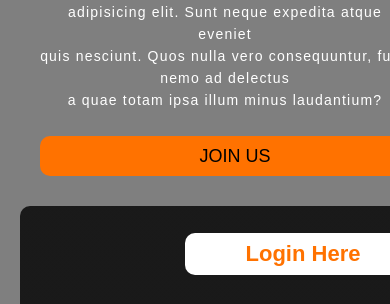
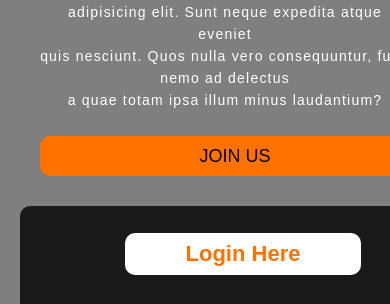
Before and after one commit to Choudharyji36/Web-Design_Portfolio, a plain HTML site: page index.html in a window 390 px wide. Shown: the part 511-815 px from the top of the page. Drawn offline with nearby package versions, Linux system fonts and the light colour scheme.

Commit message:
Update style.css
Signed-off-by: Kapil Choudhary  <144799541+Choudharyji36@users.noreply.github.com>

```diff
--- a/style.css
+++ b/style.css
@@ -358,7 +358,7 @@ ul li a:hover{
     }
 
     .form h2 {
-        margin-left: 140px;
+        margin-left: 80px;
     }
 
     .form input,
```
